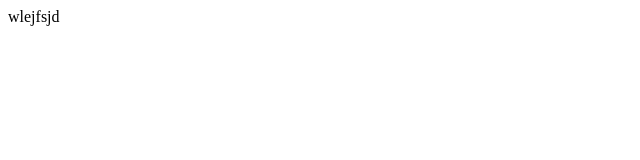
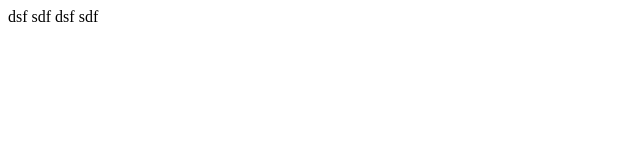
Before and after one commit to caicai-1/gittest, a plain HTML site: page list.html in a window 1280 px wide. Shown: the full height of the page, 0-640 px from the left. Drawn offline with Linux system fonts and the light colour scheme.

Commit message:
list第二次提交

```diff
--- a/list.html
+++ b/list.html
@@ -5,6 +5,6 @@
 	<title>Document</title>
 </head>
 <body>
-	wlejfsjd
+dsf sdf dsf sdf
 </body>
 </html>
```
